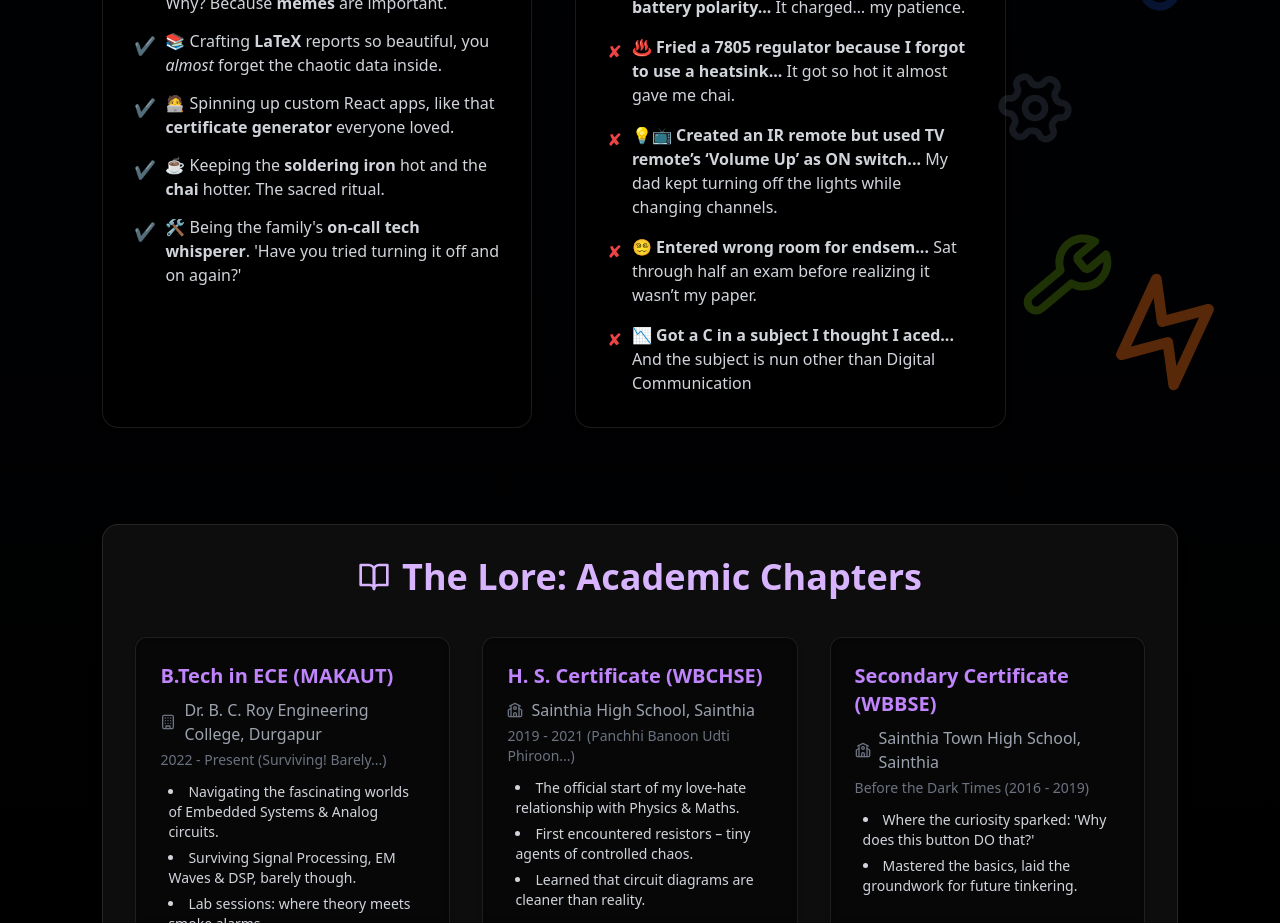
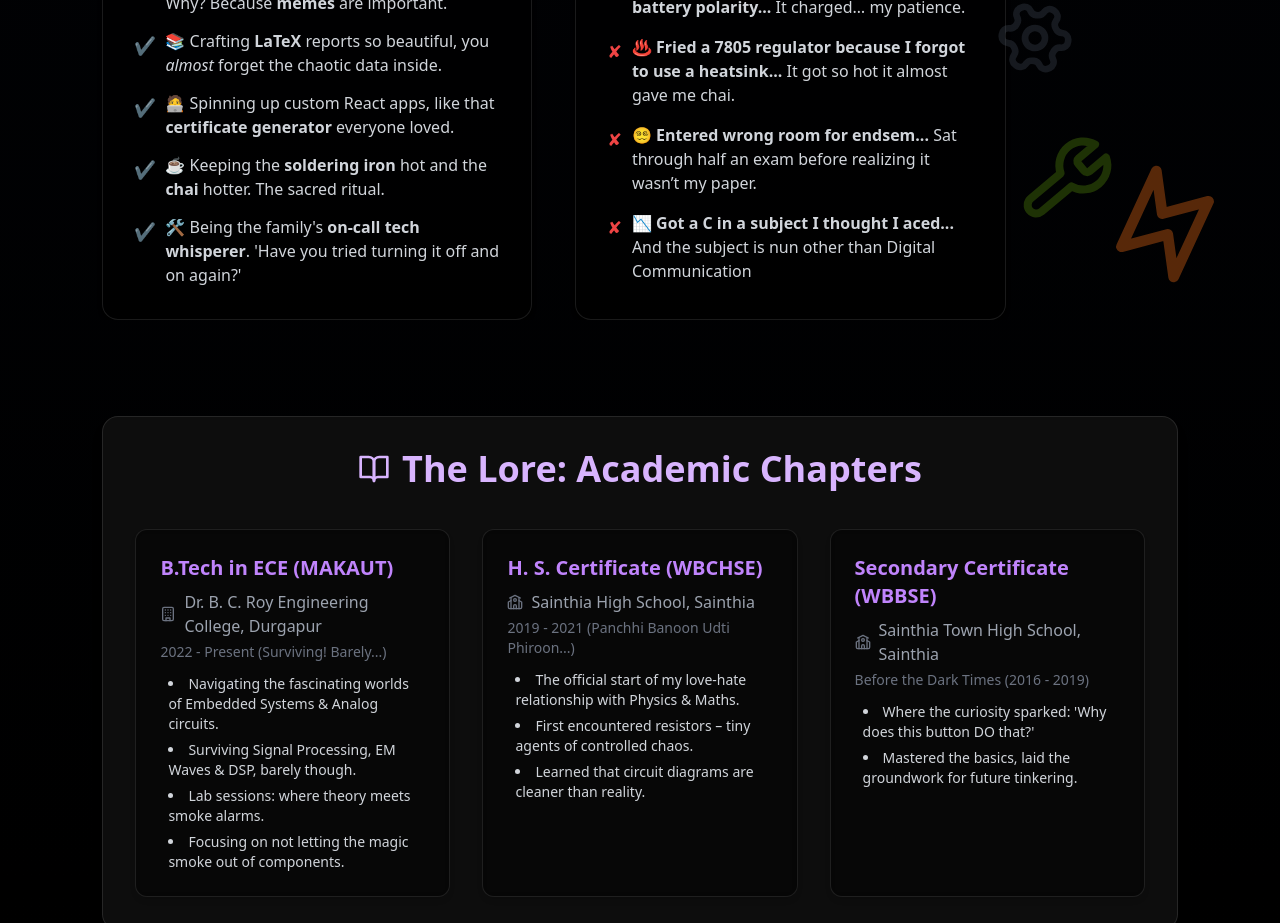
Before and after one commit to SupratimRK/Portfolio, a React (Vite) app: page / in a window 1280 px wide. Shown: the part 3960-4883 px from the top of the page. Built offline with nearby package versions, Linux system fonts and the light colour scheme.

Commit message:
Remove humorous achievement about IR remote for clarity and conciseness

```diff
--- a/src/App.tsx
+++ b/src/App.tsx
@@ -155,7 +155,6 @@ const achievements = [
   "🤷‍♂️ <strong>Got rejected for a hackathon because they “didn’t get the idea”...</strong> My mom said it was brilliant though.",
   "🔋💥 <strong>Made an MPPT charger… forgot the battery polarity...</strong> It charged… my patience.",
   "♨️ <strong>Fried a 7805 regulator because I forgot to use a heatsink...</strong> It got so hot it almost gave me chai.",
-  "💡📺 <strong>Created an IR remote but used TV remote’s ‘Volume Up’ as ON switch...</strong> My dad kept turning off the lights while changing channels.",
   "😵‍💫 <strong>Entered wrong room for endsem...</strong> Sat through half an exam before realizing it wasn’t my paper.",
   "📉 <strong>Got a C in a subject I thought I aced...</strong> And the subject is nun other than Digital Communication",
 ];
```
